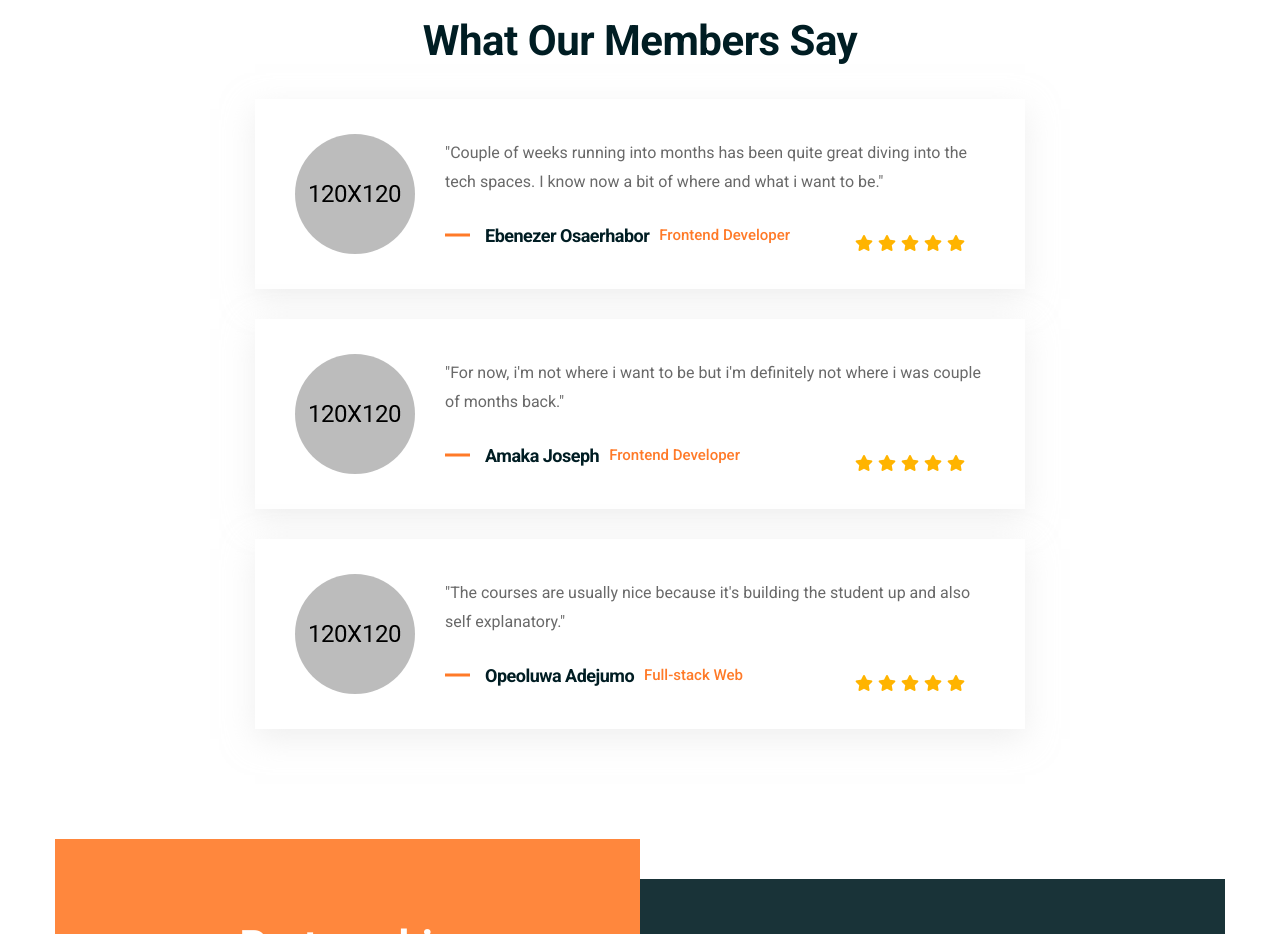
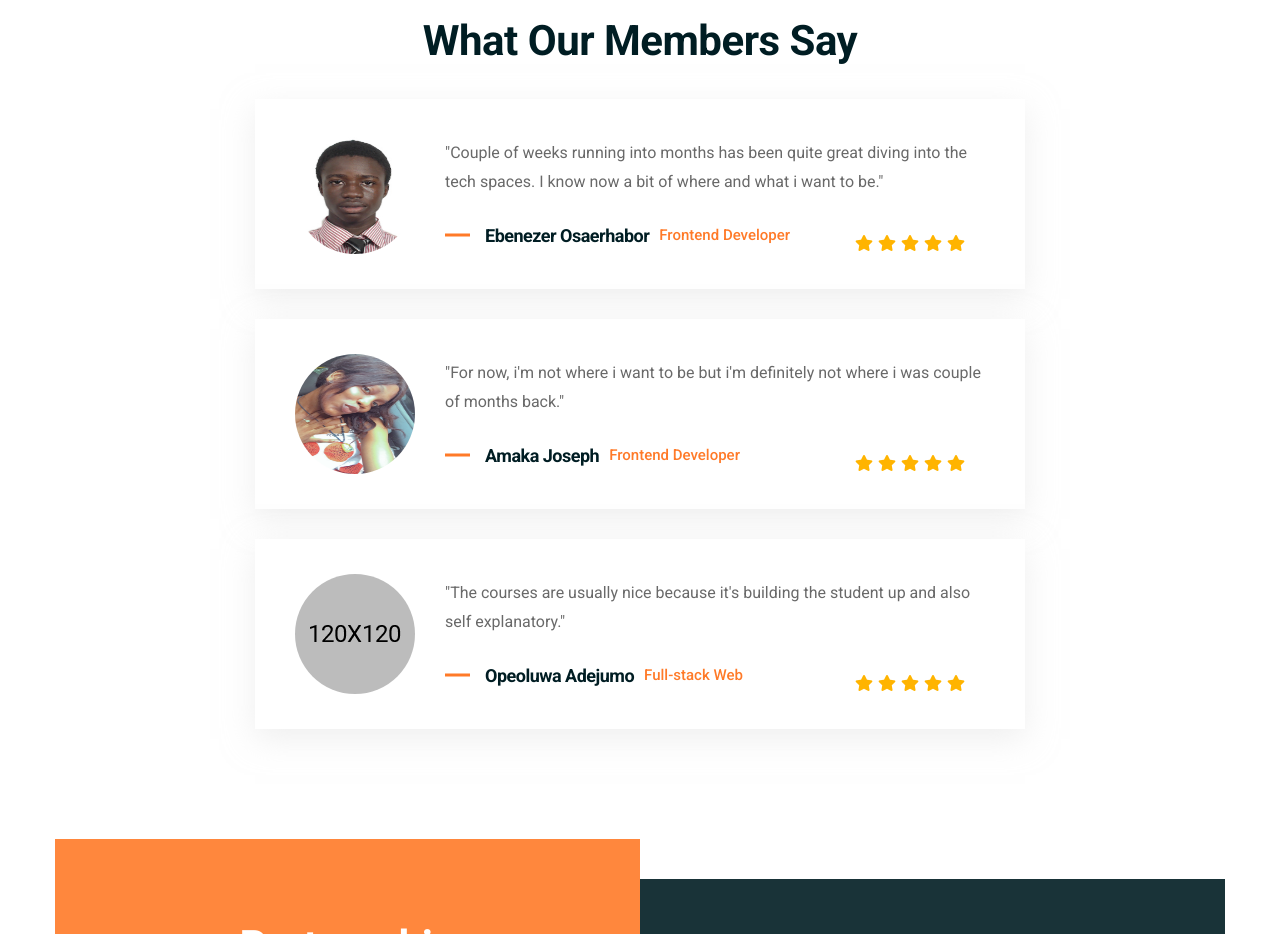
Before and after one commit to hubswitch-africa/hubswitch, a Next.js app: page / in a window 1280 px wide. Shown: the part 2560-3494 px from the top of the page. Built offline with nearby package versions, Linux system fonts and the light colour scheme.

Commit message:
Add testimonial pictures

```diff
--- a/pages/index.js
+++ b/pages/index.js
@@ -530,7 +530,7 @@ const Index2 = () => {
                   data-wow-delay="0s"
                 >
                   <div className="author-img">
-                    <img src="assets/img/author-thumbs/07.png" alt="Thumb" />
+                    <img src="assets/img/testimonials/ebenezer.png" alt="Thumb" />
                   </div>
                   <div>
                     <p className="testimonial-desc">
@@ -566,7 +566,7 @@ const Index2 = () => {
                   data-wow-delay="0.1s"
                 >
                   <div className="author-img">
-                    <img src="assets/img/author-thumbs/08.png" alt="Thumb" />
+                    <img src="assets/img/testimonials/amaka.jpeg" alt="Thumb" />
                   </div>
                   <div>
                     <p className="testimonial-desc">
```
Also changed, not shown: public/assets/img/testimonials/amaka.jpeg (added), public/assets/img/testimonials/ebenezer.png (added).
